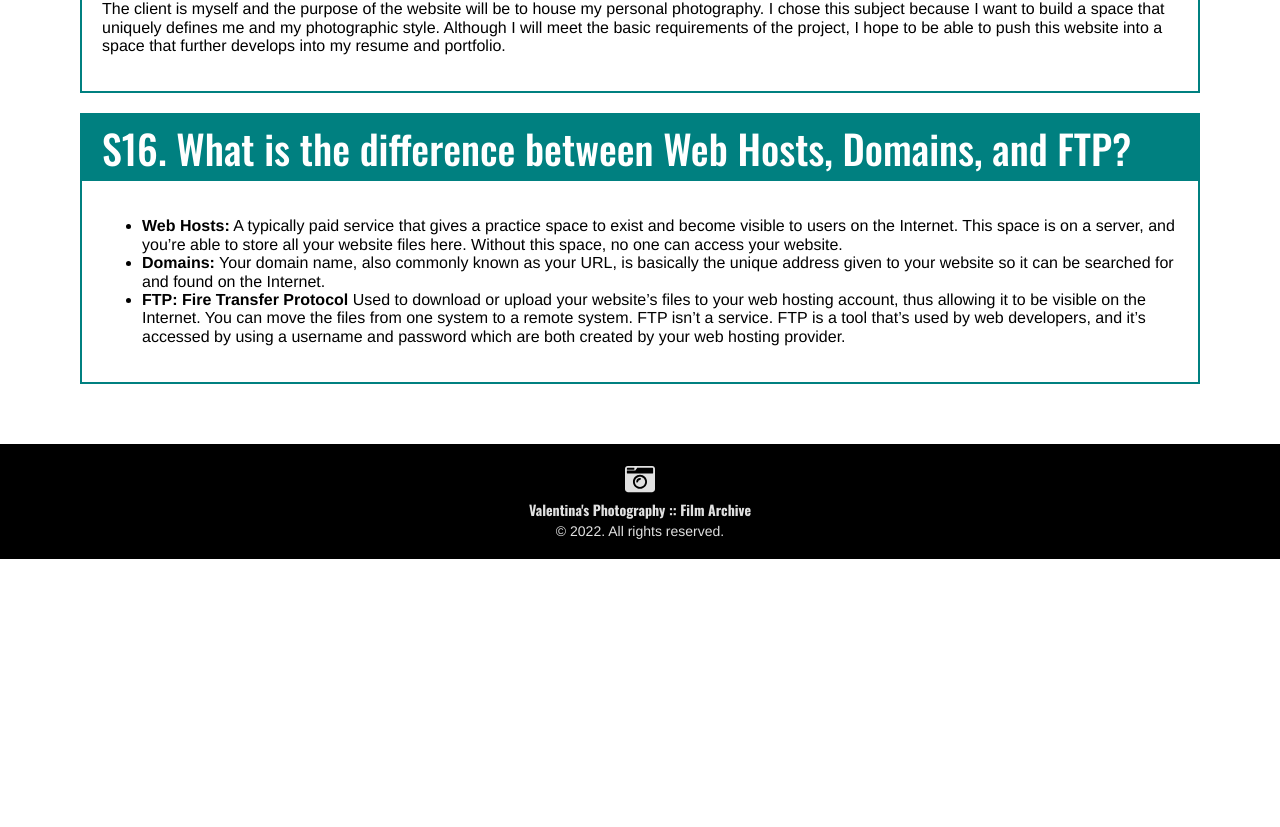
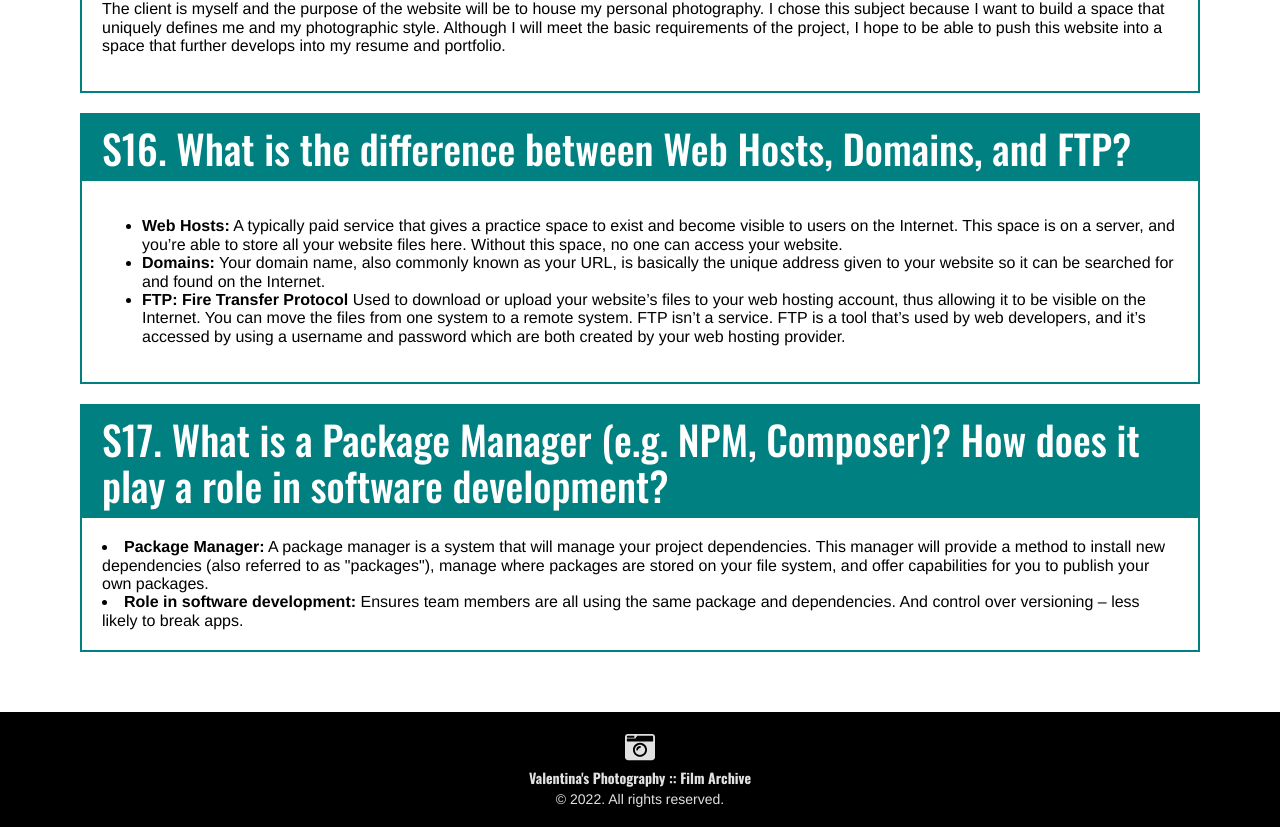
Before and after one commit to vartunduaga22/Web-1-Artunduaga-Valentina-Final, a React (Create React App) app: page /homework in a window 1280 px wide. Shown: the part 4712-5539 px from the top of the page. Before the commit the page ends 5271 px from the top, so only its background shows below. Built offline with nearby package versions, Linux system fonts and the light colour scheme.

Commit message:
Updating Homework

```diff
--- a/src/React/Homework/Essays/Essays.jsx
+++ b/src/React/Homework/Essays/Essays.jsx
@@ -123,6 +123,11 @@ const Essays = () => {
                     FTP isn’t a service. FTP is a tool that’s used by web developers, and it’s accessed by using a username and password which are both created by your web hosting provider.</li>
                 </ul>
             </Essay>
+            <Essay q="S17. What is a Package Manager (e.g. NPM, Composer)? How does it play a role in software development?">
+            <li><b>Package Manager:</b> A package manager is a system that will manage your project dependencies.
+            This manager will provide a method to install new dependencies (also referred to as "packages"), manage where packages are stored on your file system, and offer capabilities for you to publish your own packages.</li>
+            <li><b>Role in software development:</b> Ensures team members are all using the same package and dependencies. And control over versioning – less likely to break apps.</li>
+            </Essay>
         </EssaysStyled>
     )
 }
```
